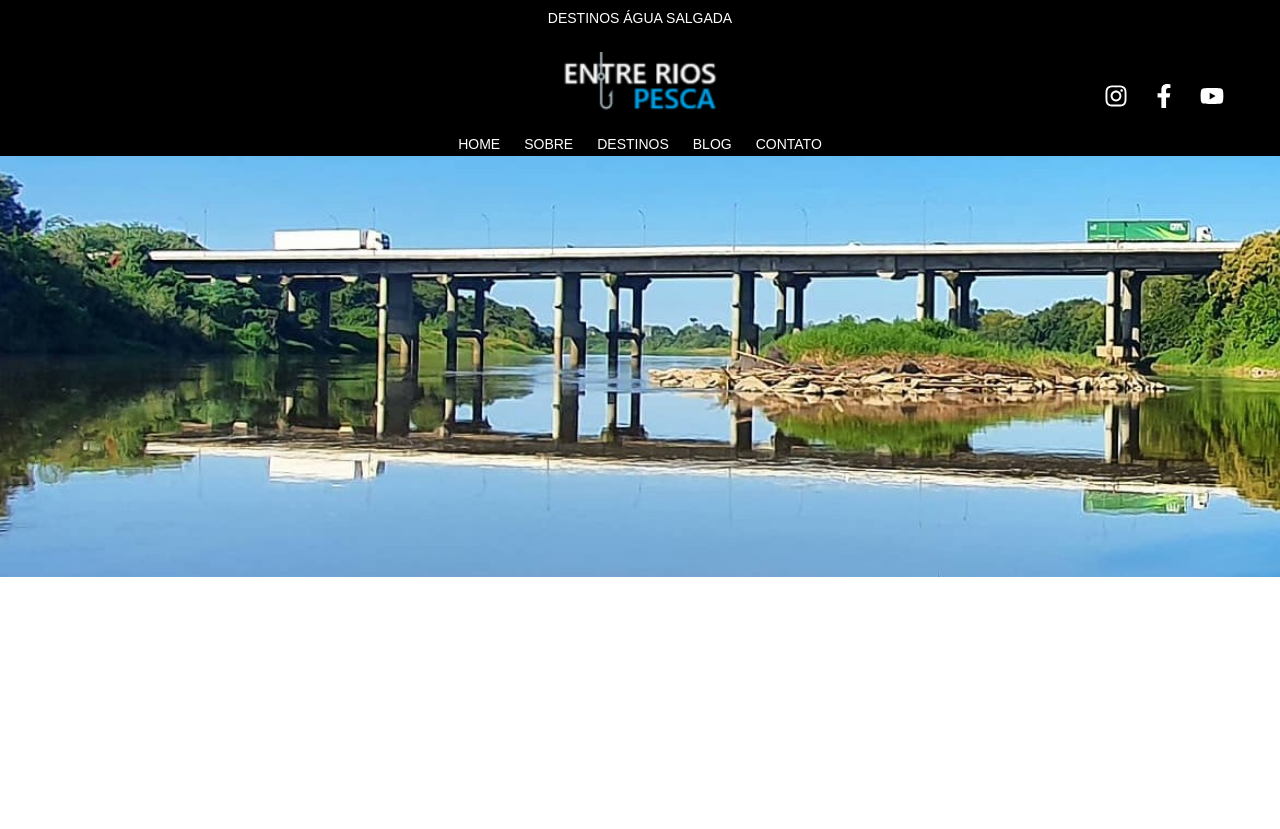
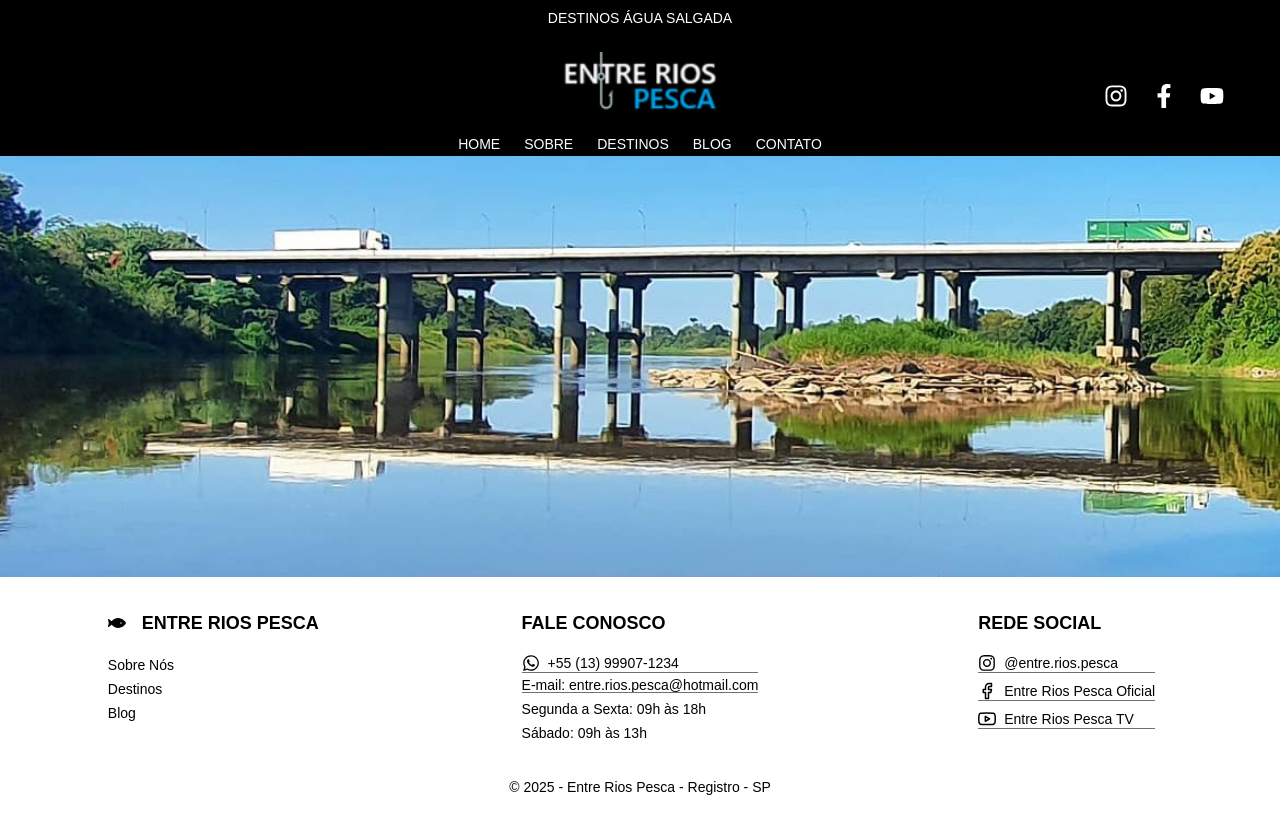
Before and after one commit to eduardoaugustopp/ermpesca, a Next.js app: page / in a window 1280 px wide. Before the commit the page ends 800 px from the top, so only its background shows below. Built offline with nearby package versions, Linux system fonts and the light colour scheme.

Commit message:
footer ok

```diff
--- a/src/app/layout.tsx
+++ b/src/app/layout.tsx
@@ -2,6 +2,7 @@ import HeaderFrases from "@/components/header-frases";
 import Header from "@/components/header";
 
 import "./globals.css";
+import Footer from "@/components/footer";
 
 export default function RootLayout({
   children,
@@ -16,6 +17,7 @@ export default function RootLayout({
         <HeaderFrases/>
         <Header />
         {children}
+        <Footer />
       </body>
     </html>
   );
--- /dev/null
+++ b/src/components/footer/index.tsx
@@ -0,0 +1,135 @@
+import React from "react";
+import {
+  FaWhatsapp,
+  FaInstagram,
+  FaFish,
+} from "react-icons/fa";
+import { FiFacebook, FiYoutube } from "react-icons/fi";
+
+const Rodape: React.FC = () => {
+  return (
+    <>
+      <footer className="w-full py-8 bg-white text-black">
+        <div className="max-w-screen-xl mx-auto px-4">
+          <div className="grid grid-cols-1 md:grid-cols-3 gap-8 justify-items-center">
+            <section>
+              <div>
+                <h2 className="text-lg font-semibold flex items-center gap-2">
+                  <FaFish className="text-lg mr-2" /> ENTRE RIOS PESCA
+                </h2>
+                <ul className="mt-4">
+                  <li>
+                    <a
+                      href="/pages"
+                      className="text-sm hover:text-gray-600"
+                    >
+                      Sobre Nós
+                    </a>
+                  </li>
+                  <li>
+                    <a
+                      href="/pages"
+                      className="text-sm hover:text-gray-600"
+                    >
+                      Destinos
+                    </a>
+                  </li>
+                  <li>
+                    <a
+                      href="/pages"
+                      className="text-sm hover:text-gray-600"
+                    >
+                      Blog
+                    </a>
+                  </li>
+                </ul>
+              </div>
+            </section>
+
+            <section className="text-left">
+              <h2 className="text-lg font-semibold">FALE CONOSCO</h2>
+              <ul className="mt-4">
+                <li>
+                  <a
+                    target="_blank"
+                    rel="noopener noreferrer"
+                    className="relative group text-sm flex items-center"
+                  >
+                    <FaWhatsapp className="text-lg mr-2" />
+                    <span className="group-hover:text-gray-600">
+                     +55 (13) 99907-1234
+                    </span>
+                    <span className="absolute bottom-0 left-0 w-full h-[1px] bg-gray-500 transform scale-x-100 origin-left transition-transform duration-300 group-hover:scale-x-0"></span>
+                  </a>
+                </li>
+                <li>
+                  <a className="relative group text-sm hover:text-gray-600">
+                    E-mail: entre.rios.pesca@hotmail.com
+                    <span className="absolute bottom-0 left-0 w-full h-[1px] bg-gray-500 transform scale-x-100 origin-left transition-transform duration-300 group-hover:scale-x-0"></span>
+                  </a>
+                </li>
+                <li>
+                  <span className="text-sm">Segunda a Sexta: 09h às 18h</span>
+                </li>
+                <li>
+                  <span className="text-sm">Sábado: 09h às 13h</span>
+                </li>
+              </ul>
+            </section>
+            <section>
+              <div>
+                <h2 className="text-lg font-semibold">REDE SOCIAL</h2>
+                <ul className="mt-4 space-y-2">
+                  <li>
+                    <a
+                      target="_blank"
+                      rel="noopener noreferrer"
+                      className="relative group text-sm flex items-center"
+                    >
+                      <FaInstagram className="text-lg mr-2" />
+                      <span className="group-hover:text-gray-600">
+                        @entre.rios.pesca
+                      </span>
+                      <span className="absolute bottom-0 left-0 w-full h-[1px] bg-gray-500 transform scale-x-100 origin-left transition-transform duration-300 group-hover:scale-x-0"></span>
+                    </a>
+                  </li>
+                  <li>
+                    <a
+                      target="_blank"
+                      rel="noopener noreferrer"
+                      className="relative group text-sm flex items-center"
+                    >
+                      <FiFacebook className="text-lg mr-2" />
+                      <span className="group-hover:text-gray-600">
+                        Entre Rios Pesca Oficial
+                      </span>
+                      <span className="absolute bottom-0 left-0 w-full h-[1px] bg-gray-500 transform scale-x-100 origin-left transition-transform duration-300 group-hover:scale-x-0"></span>
+                    </a>
+                  </li>
+                  <li>
+                    <a
+                      target="_blank"
+                      rel="noopener noreferrer"
+                      className="relative group text-sm flex items-center"
+                    >
+                      <FiYoutube className="text-lg mr-2" />
+                      <span className="group-hover:text-gray-600">
+                        Entre Rios Pesca TV
+                      </span>
+                      <span className="absolute bottom-0 left-0 w-full h-[1px] bg-gray-500 transform scale-x-100 origin-left transition-transform duration-300 group-hover:scale-x-0"></span>
+                    </a>
+                  </li>
+                </ul>
+              </div>
+            </section>
+          </div>
+        </div>
+        <div className="mt-8 text-center text-sm">
+          <p>&copy; 2025 - Entre Rios Pesca - Registro - SP</p>
+        </div>
+      </footer>
+    </>
+  );
+};
+
+export default Rodape;
```
